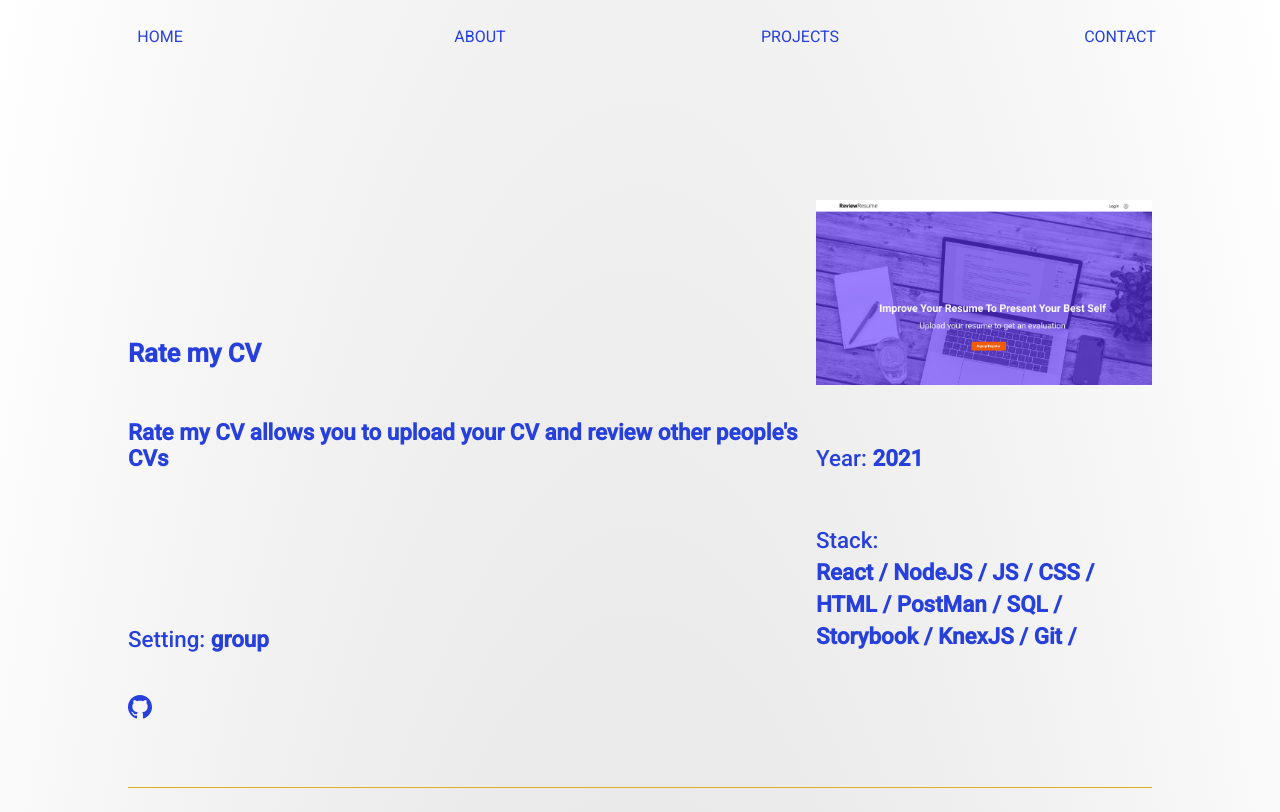
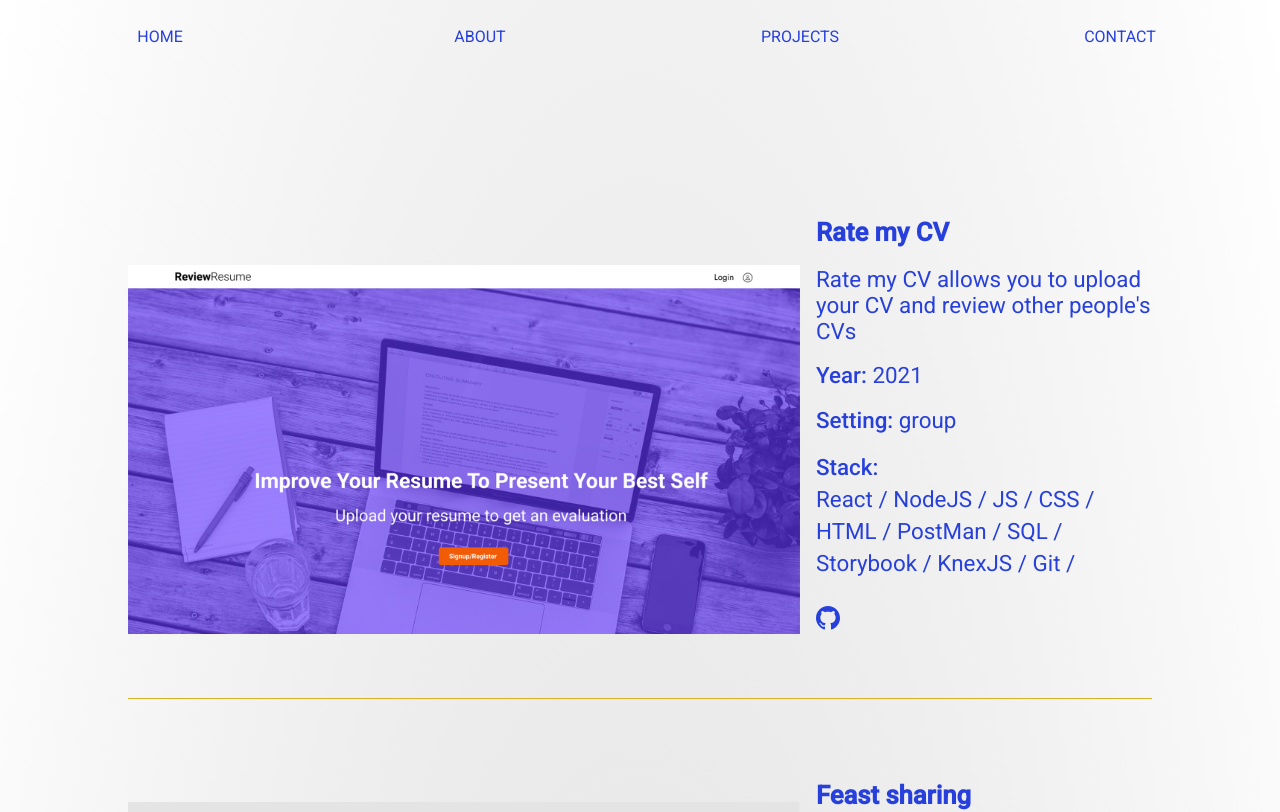
Before and after one commit to valmdz/main, a React (Create React App) app: page /projects in a window 1280 px wide. Shown: the top 812 px of the page. Built offline with nearby package versions, Linux system fonts and the light colour scheme.

Commit message:
Update Projects.js structure

```diff
--- a/src/client/components/Project/Project.js
+++ b/src/client/components/Project/Project.js
@@ -10,8 +10,10 @@ export const Project = () => {
       <div className="projects-group">
         {Projects.projects.projects.map((p) => (
           <div className="project-element" key={p.id}>
+            <img src={p.image} alt="project preview" loading="lazy" />
+
+            <div>
               <h1>{p.title}</h1>
-            <img src={p.image} alt="project preview" />
               <h2>{p.about}</h2>
               <h2>
                 <span className="highlight">Year: </span> {p.year}
@@ -45,6 +47,7 @@ export const Project = () => {
                 )}
               </div>
             </div>
+          </div>
         ))}
       </div>
     </>
```
Lines whose indentation alone changed are shown as unchanged.
